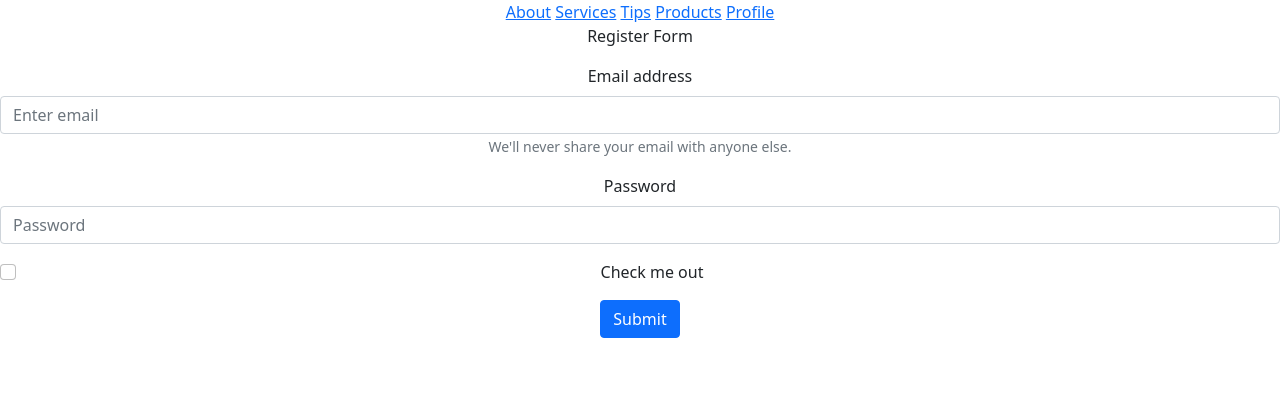
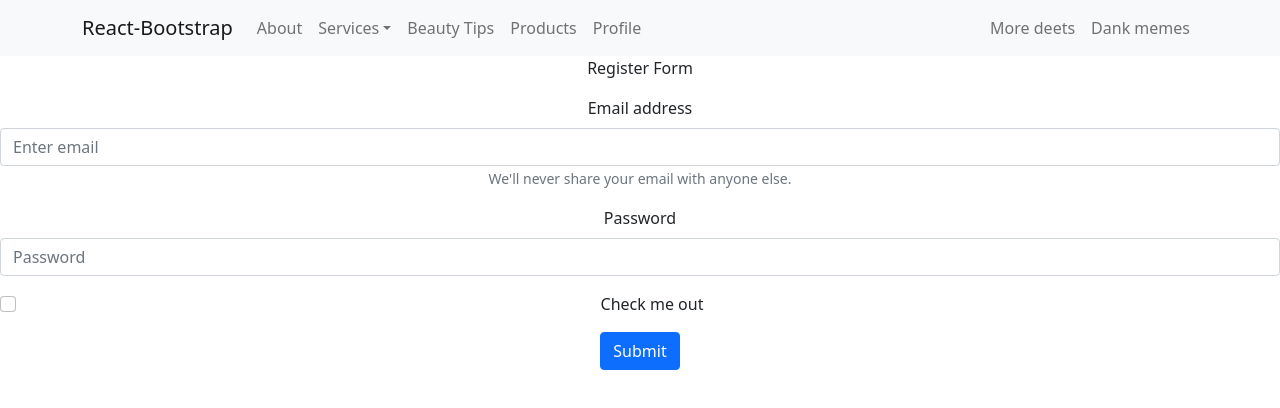
Before and after one commit to joykwokll/UNV-frontend, a React (Create React App) app: page /RegisterForm in a window 1280 px wide. Shown: the top 408 px of the page. Built offline with nearby package versions, Linux system fonts and the light colour scheme.

Commit message:
added navbar and linked each routes

```diff
--- a/src/App.jsx
+++ b/src/App.jsx
@@ -1,16 +1,12 @@
 import './App.css';
 import {Outlet, Link} from 'react-router-dom'
+import HeaderBar from './views/NavBar/NavBar';
 
 function App() {
   return (
     <div className="App">
-      {/* <Link to= "/" >iStocks</Link> | {" "}
-      <Link to= "stocks">Stocks</Link> | {" "} */}
-      <Link to= "about">About</Link>  {" "}
-      <Link to= "services">Services</Link> {" "}
-      <Link to= "tips">Tips</Link> {" "}
-      <Link to= "products">Products</Link> {" "}
-      <Link to= "profile">Profile</Link>
+      <HeaderBar/>
+
       <Outlet/>
     </div>
   );
--- a/src/index.js
+++ b/src/index.js
@@ -4,12 +4,12 @@ import './index.css';
 import App from './App';
 import reportWebVitals from './reportWebVitals';
 import {BrowserRouter, Routes, Route} from 'react-router-dom'
-import About from './views/Header/About/About';
-import Services from './views/Header/Services/Services'
-import Tips from './views/Header/Tips/Tips'
-import Products from './views/Header/Products/Products'
-import Profile from './views/Header/Profile/Profile'
-import RegisterForm from './views/Header/Profile/RegisterForm';
+import About from './views/Routes/About/About';
+import Services from './views/Routes/Services/Services'
+import Tips from './views/Routes/Tips/Tips'
+import Products from './views/Routes/Products/Products'
+import Profile from './views/Routes/Profile/Profile'
+import RegisterForm from './views/Routes/Profile/RegisterForm';
 
 ReactDOM.render(
   <BrowserRouter>
@@ -21,7 +21,7 @@ ReactDOM.render(
         <Route path="*" element = {<p>There's nothing here!</p>} /> */}
        <Route path="About" element = {<About />} />
        <Route path="Services" element = {<Services />} />
-       <Route path="Tips" element = {<Tips />} />
+       <Route path="BeautyTips" element = {<Tips />} />
        <Route path="Products" element = {<Products />} />
        <Route path="Profile" element = {<Profile />} />
        <Route path="RegisterForm" element = {<RegisterForm />} />
--- a/src/views/Header/Services/Services.jsx
+++ /dev/null
@@ -1,30 +0,0 @@
-import React from "react";
-// import { Button } from "react-bootstrap";
-import Dropdown from "react-dropdown";
-// import Dropdown from "react-bootstrap/Dropdown"
-import "react-dropdown/style.css";
-
-const options = ["Anti Aging", "Pigmentation", "Sensetive Skin", "Pimple"];
-const defaultOption = options[0];
-
-function Services(props) {
-  return (
-    <div>
-      <Dropdown
-        options={options}
-        // onChange={this._onSelect}
-        value={defaultOption}
-        placeholder="Services"
-      />
-
-
-      {/* <Dropdown.Menu show>
-        <Dropdown.Header>Services</Dropdown.Header>
-        <Dropdown.Item eventKey="2">Another action</Dropdown.Item>
-        <Dropdown.Item eventKey="3">Something else here</Dropdown.Item>
-      </Dropdown.Menu> */}
-    </div>
-  );
-}
-
-export default Services;
--- /dev/null
+++ b/src/views/NavBar/NavBar.jsx
@@ -0,0 +1,38 @@
+import React from "react";
+import {Navbar, Nav, NavDropdown, Container} from "react-bootstrap";
+import { Link } from "react-router-dom";
+
+function HeaderBar(props) {
+  return (
+    <div>
+      <Navbar collapseOnSelect expand="lg" bg="light" variant="light">
+        <Container>
+          <Navbar.Brand href="#home">React-Bootstrap</Navbar.Brand>
+          <Navbar.Toggle aria-controls="responsive-navbar-nav" />
+          <Navbar.Collapse id="responsive-navbar-nav">
+            <Nav className="me-auto">
+              <Nav.Link as={Link} to="/about">About</Nav.Link>
+              <NavDropdown title="Services" id="collasible-nav-dropdown">
+                <NavDropdown.Item as={Link} to ="/antianging">Anti Aging</NavDropdown.Item>
+                <NavDropdown.Item as={Link} to ="/pigmentation">Pigmentation</NavDropdown.Item>
+                <NavDropdown.Item as={Link} to ="/sensetiveskin">Sensetive Skin</NavDropdown.Item>
+                <NavDropdown.Item as={Link} to ="/pimple">Pimple</NavDropdown.Item>
+              </NavDropdown>
+              <Nav.Link as={Link} to="/beautytips">Beauty Tips</Nav.Link>
+              <Nav.Link as={Link} to="/products">Products</Nav.Link>
+              <Nav.Link as={Link} to="/profile">Profile</Nav.Link>
+            </Nav>
+            <Nav>
+              <Nav.Link href="#deets">More deets</Nav.Link>
+              <Nav.Link eventKey={2} href="#memes">
+                Dank memes
+              </Nav.Link>
+            </Nav>
+          </Navbar.Collapse>
+        </Container>
+      </Navbar>
+    </div>
+  );
+}
+
+export default HeaderBar;
--- /dev/null
+++ b/src/views/Routes/Services/Services.jsx
@@ -0,0 +1,18 @@
+import React from "react";
+// import { Button } from "react-bootstrap";
+import Dropdown from "react-dropdown";
+// import Dropdown from "react-bootstrap/Dropdown"
+import "react-dropdown/style.css";
+
+const options = ["Anti Aging", "Pigmentation", "Sensetive Skin", "Pimple"];
+const defaultOption = options[0];
+
+function Services(props) {
+  return (
+    <div>
+      <p></p>
+    </div>
+  );
+}
+
+export default Services;
```
Also changed, not shown: src/views/Routes/About/About.jsx (renamed from src/views/Header/About/About.jsx), src/views/Routes/Products/Products.jsx (renamed from src/views/Header/Products/Products.jsx), src/views/Routes/Profile/LoginForm.jsx (renamed from src/views/Header/Profile/LoginForm.jsx), src/views/Routes/Profile/Profile.jsx (renamed from src/views/Header/Profile/Profile.jsx), src/views/Routes/Profile/RegisterForm.jsx (renamed from src/views/Header/Profile/RegisterForm.jsx), src/views/Routes/Services/Dropdown.jsx (added), src/views/Routes/Tips/Tips.jsx (renamed from src/views/Header/Tips/Tips.jsx).
